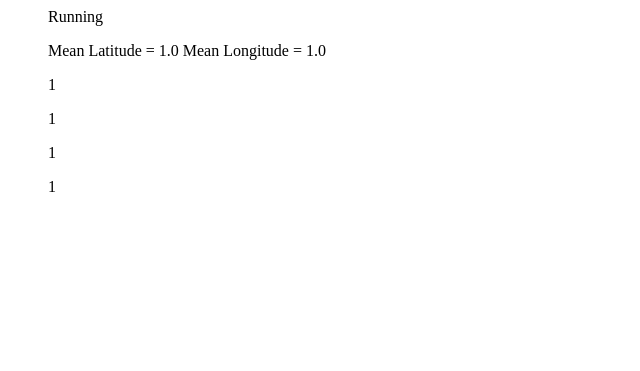
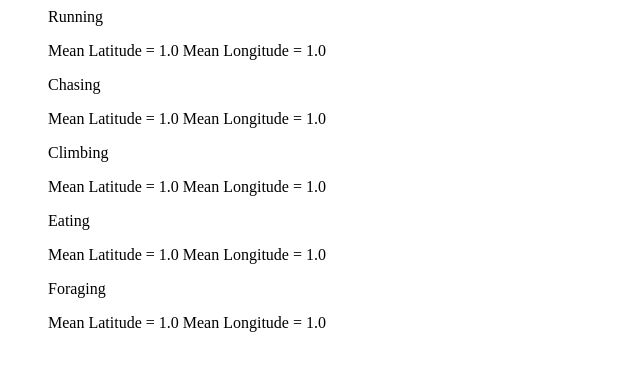
Before and after one commit to chrisfrancisco18/IEOR4501_groupproject, a Django app: page /adopt/sightings/stats/ in a window 1280 px wide. Shown: the top 371 px of the page, without its empty margins (0-640 px from the left). Run offline with Django 3.2, Linux system fonts and the light colour scheme; tables that the repository leaves empty hold one stand-in row (values such as "Sample post").

Commit message:
Update stats.html

```diff
--- a/adopt/templates/adopt/stats.html
+++ b/adopt/templates/adopt/stats.html
@@ -6,28 +6,44 @@
       <p>Mean Latitude = {{ run_avg_lat }}
          Mean Longitude = {{ run_avg_log }}</p>
       {% else %}
-      <p>No squirrels are founded when they are running</p>
+      <p>No squirrels are founded while they are running</p>
       {% endif %}
     </ul>
     <ul>
-      {% for chasing in chasings %}
-      <p>{{ chasing.Unique_Squirrel_ID }}</p>
-      {% endfor %}
+      <p>Chasing</p>
+      {% if found_chase == True %}
+      <p>Mean Latitude = {{ chase_avg_lat }}
+         Mean Longitude = {{ chase_avg_log }}</p>
+      {% else %}
+      <p>No squirrels are founded while they are chasing</p>
+      {% endif %}
     </ul>
     <ul>
-      {% for climbing in climbings %}
-      <p>{{ climbing.Unique_Squirrel_ID }}</p>
-      {% endfor %}
+      <p>Climbing</p>
+      {% if found_climb == True %}
+      <p>Mean Latitude = {{ climb_avg_lat }}
+         Mean Longitude = {{ climb_avg_log }}</p>
+      {% else %}
+      <p>No squirrels are founded while they are climbing</p>
+      {% endif %}
+     </ul>
+     <ul>
+      <p>Eating</p>
+      {% if found_eat == True %}
+      <p>Mean Latitude = {{ eat_avg_lat }}
+         Mean Longitude = {{ eat_avg_log }}</p>
+      {% else %}
+      <p>No squirrels are founded while they are eating</p>
+      {% endif %}
     </ul>
     <ul>
-      {% for eating in eatings %}
-      <p>{{ eating.Unique_Squirrel_ID }}</p>
-      {% endfor %}
-    </ul>
-    <ul>
-      {% for foraging in foragings %}
-      <p>{{ foraging.Unique_Squirrel_ID }}</p>
-      {% endfor %}
+      <p>Foraging</p>
+      {% if found_forage == True %}
+      <p>Mean Latitude = {{ forage_avg_lat }}
+         Mean Longitude = {{ forage_avg_log }}</p>
+      {% else %}
+      <p>No squirrels are founded while they are foraging</p>
+      {% endif %}
     </ul>
   </body>
 </html>
```
